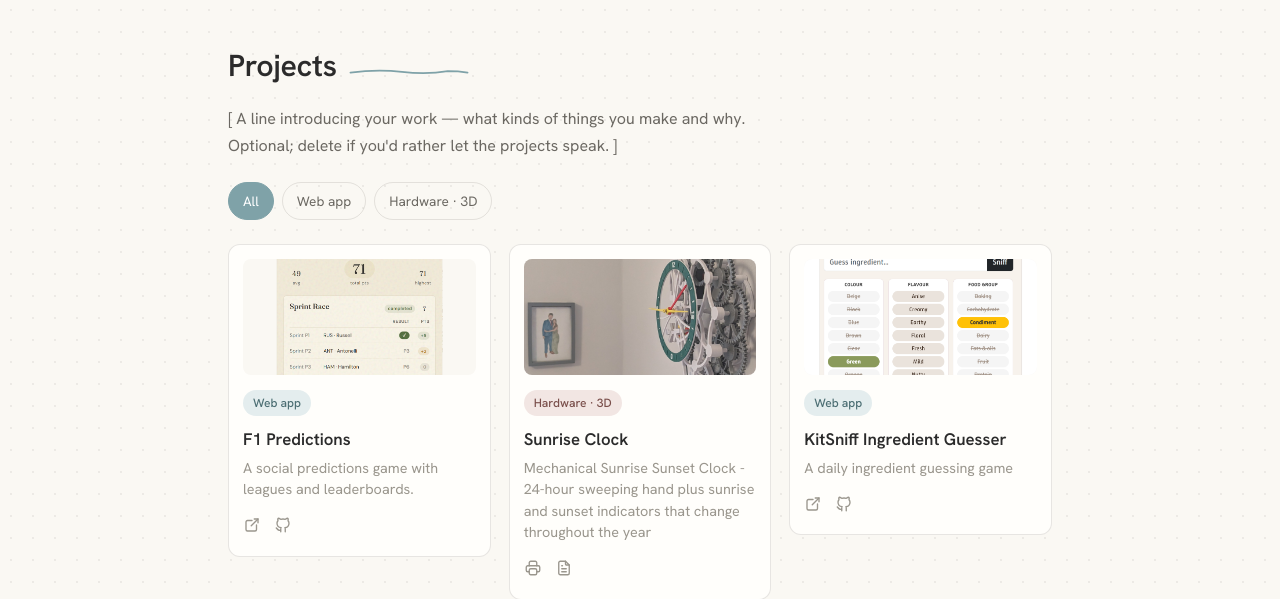
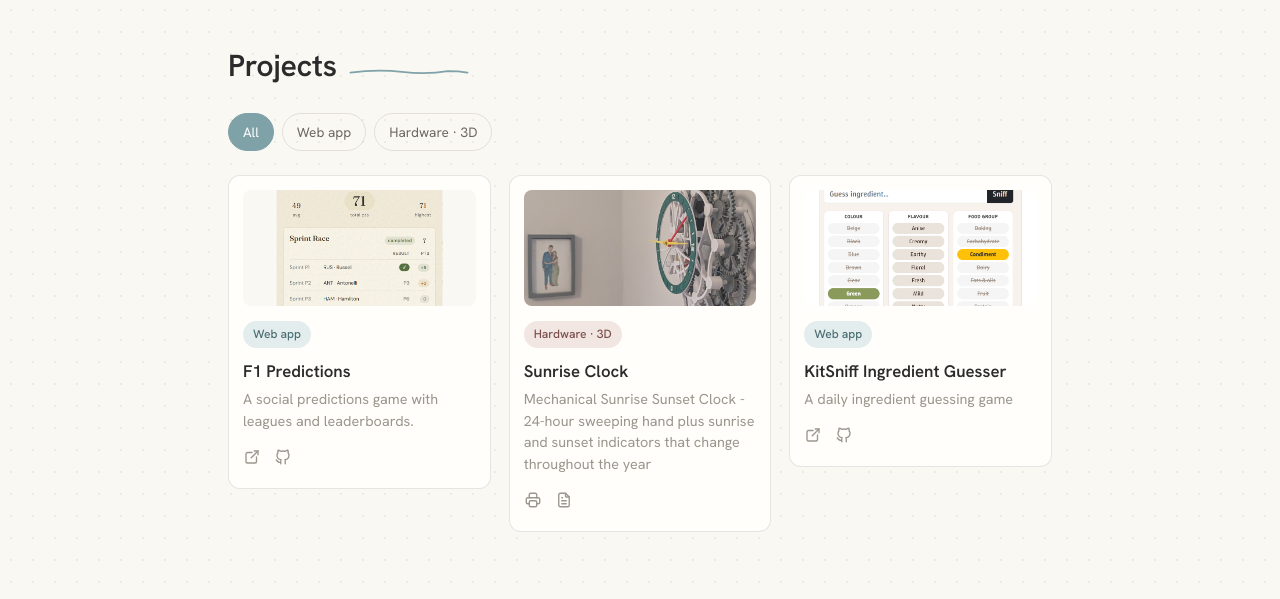
Before and after one commit to amiablealex/amiablealex-web, a Flask app: page /projects in a window 1280 px wide. Shown: the part 89-688 px from the top of the page. Run offline with Flask 3, Linux system fonts and the light colour scheme.

Commit message:
comment out subheading

```diff
--- a/templates/projects.html
+++ b/templates/projects.html
@@ -10,8 +10,7 @@
     <h1>Projects</h1>
     <span class="section-note">{{ squiggle(120) }}</span>
   </div>
-  <p class="section-lead">[ A line introducing your work — what kinds of things you make
-    and why. Optional; delete if you'd rather let the projects speak. ]</p>
+  <p class="section-lead">{#Subheading#}</p>
 
   {% if categories %}
   <div class="filters" role="group" aria-label="Filter projects by category">
```
